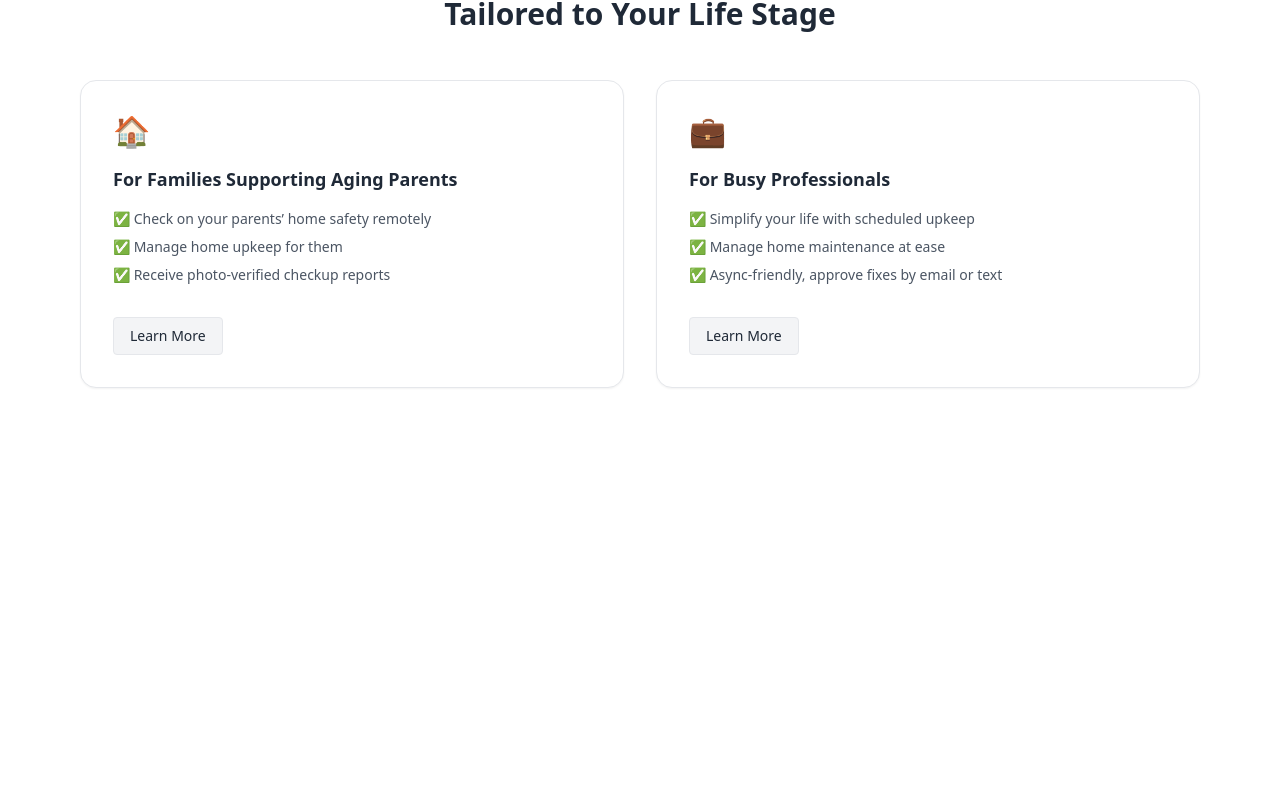
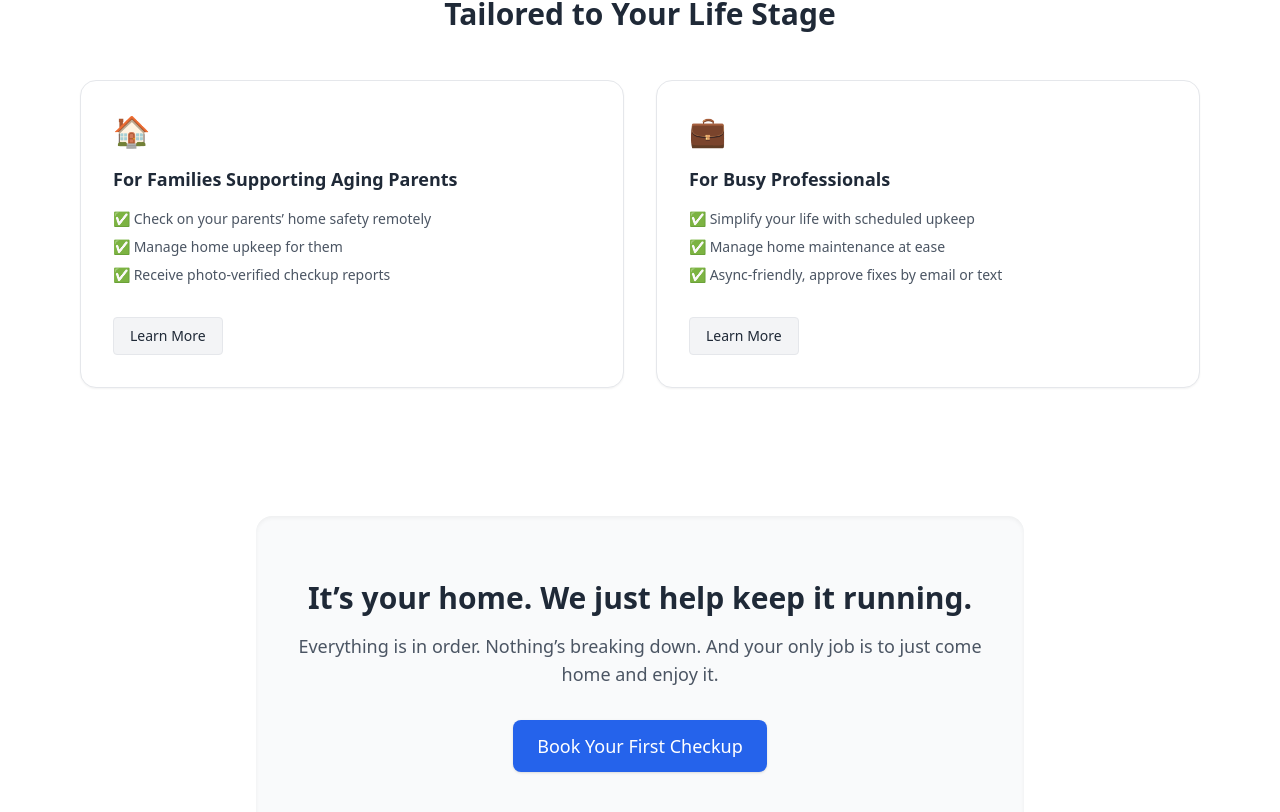
Before and after one commit to nickalodian-upkept/upkept-homepage, a Next.js app: page / in a window 1280 px wide. Shown: the part 1486-2298 px from the top of the page. Before the commit the page ends 1914 px from the top, so only its background shows below. Built offline with nearby package versions, Linux system fonts and the light colour scheme.

Commit message:
Add final CTA section to homepage

```diff
--- a/pages/index.js
+++ b/pages/index.js
@@ -138,6 +138,17 @@ export default function Home() {
             </div>
           </div>
         </section>
+
+        {/* Final CTA */}
+        <section className="mt-32 mb-24 text-center bg-gray-50 py-16 px-6 rounded-2xl shadow-inner max-w-3xl mx-auto">
+          <h3 className="text-3xl font-bold mb-4">It’s your home. We just help keep it running.</h3>
+          <p className="text-base sm:text-lg text-gray-600 mb-8">
+            Everything is in order. Nothing’s breaking down. And your only job is to just come home and enjoy it.
+          </p>
+          <button className="bg-blue-600 text-white text-base sm:text-lg px-6 py-3 rounded-lg hover:bg-blue-700 transition shadow">
+            Book Your First Checkup
+          </button>
+        </section>
       </main>
     </>
   );
```
